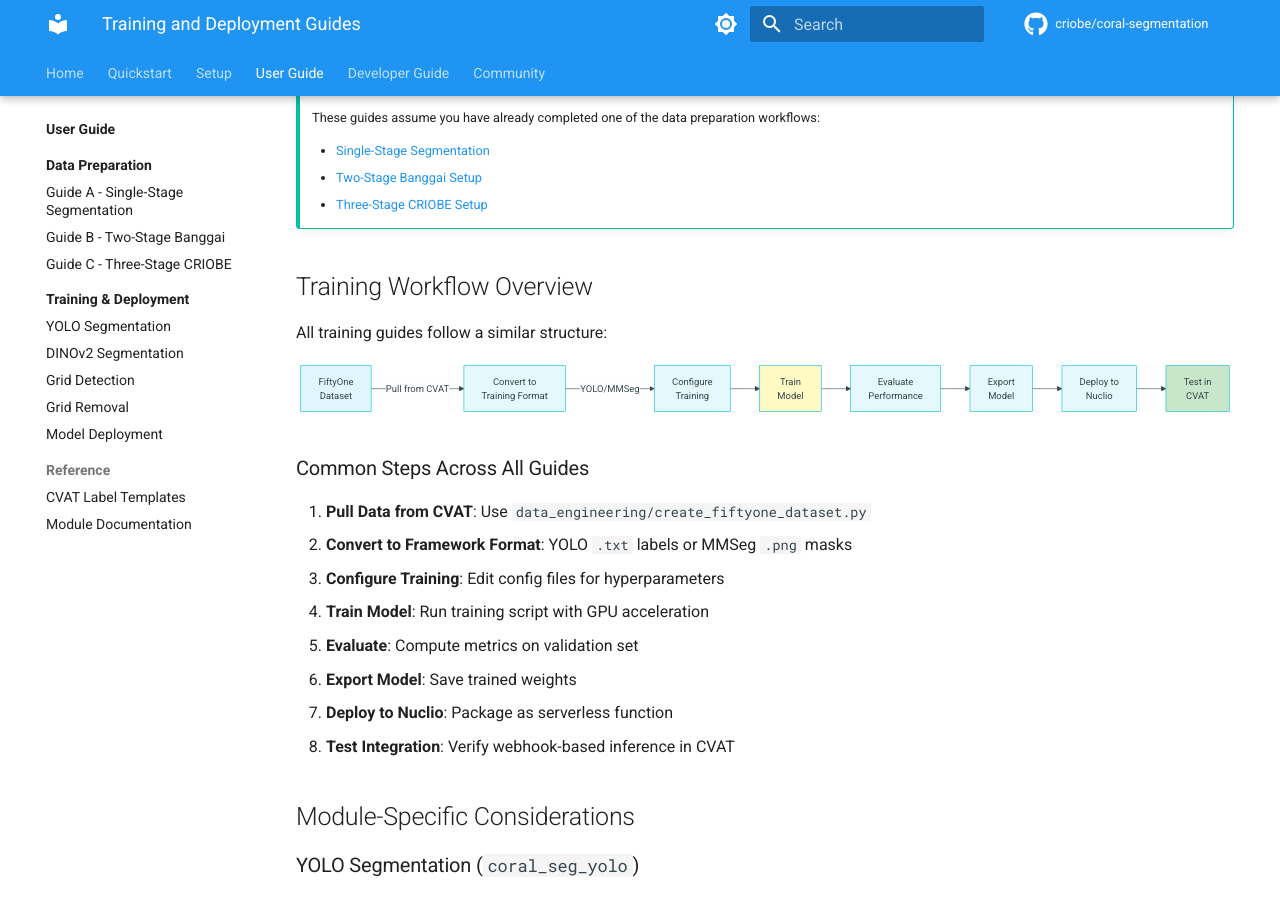
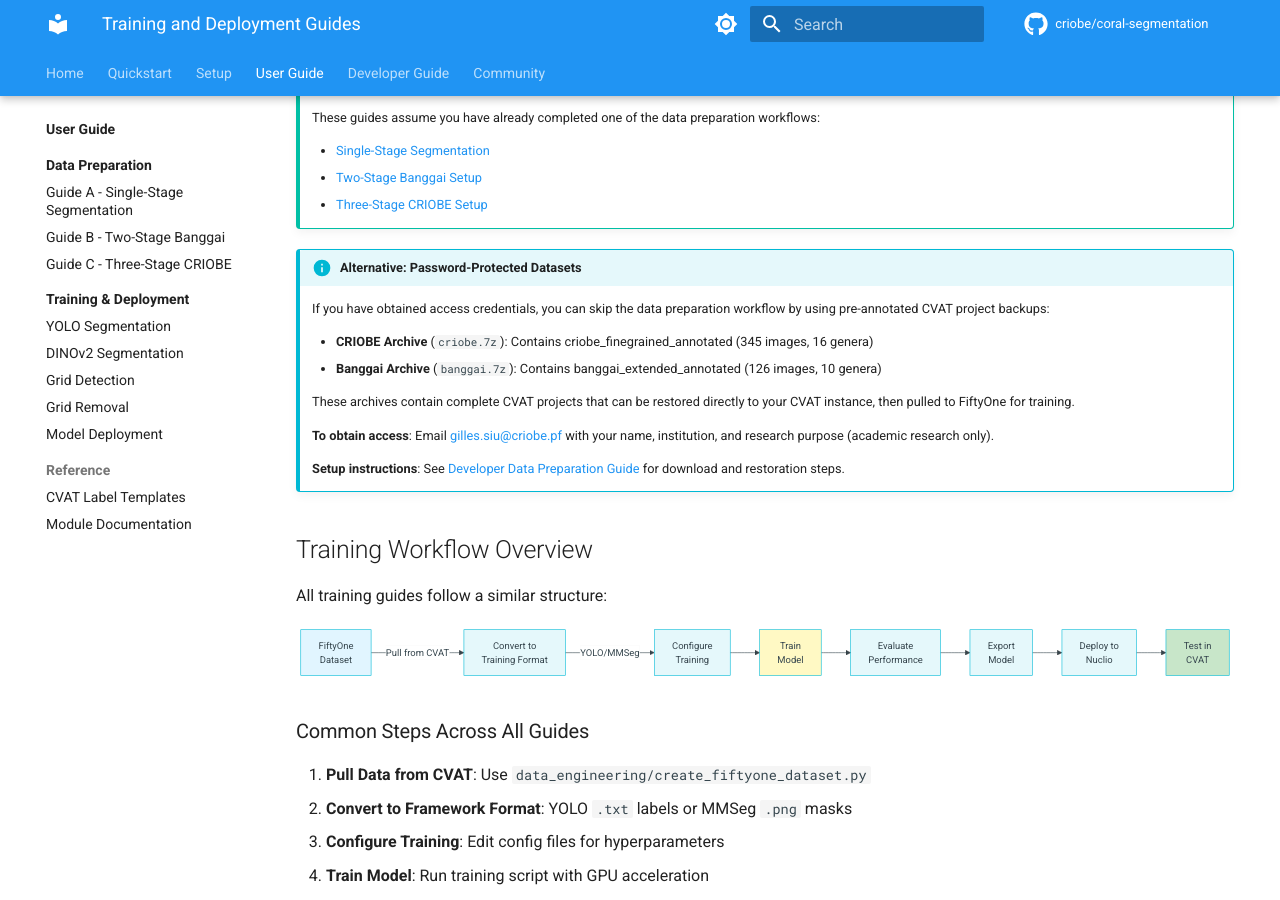
Before and after one commit to Criobe/documentation, an MkDocs documentation site: the page built from docs/user-guide/training-and-deployment/index.md, in a window 1280 px wide and 900 px high, scrolled down 1920 px. Built offline with MkDocs 1.6.1 and Material for MkDocs 9.7.7, drawn with Linux system fonts in a browser that asks for light colours; comment, search, counter and statistics services are not loaded; the version menu is left out.

Commit message:
Add reference to already annotated data

```diff
--- a/docs/user-guide/training-and-deployment/index.md
+++ b/docs/user-guide/training-and-deployment/index.md
@@ -97,6 +97,18 @@ Before starting any training guide, ensure you have:
     - [Single-Stage Segmentation](../data-preparation/1-single-stage-segmentation.md)
     - [Two-Stage Banggai Setup](../data-preparation/2-two-stage-banggai.md)
     - [Three-Stage CRIOBE Setup](../data-preparation/3-three-stage-criobe.md)
+
+!!! info "Alternative: Password-Protected Datasets"
+    If you have obtained access credentials, you can skip the data preparation workflow by using pre-annotated CVAT project backups:
+
+    - **CRIOBE Archive** (`criobe.7z`): Contains criobe_finegrained_annotated (345 images, 16 genera)
+    - **Banggai Archive** (`banggai.7z`): Contains banggai_extended_annotated (126 images, 10 genera)
+
+    These archives contain complete CVAT projects that can be restored directly to your CVAT instance, then pulled to FiftyOne for training.
+
+    **To obtain access**: Email gilles.siu@criobe.pf with your name, institution, and research purpose (academic research only).
+
+    **Setup instructions**: See [Developer Data Preparation Guide](../../setup/installation/for-developers/3-data-preparation.md#step-2-access-ml-datasets-from-cvat-backups) for download and restoration steps.
 
 ## Training Workflow Overview
 
```
Also changed, not shown: docs/user-guide/training-and-deployment/grid-detection.md (+12 -0 lines), docs/user-guide/training-and-deployment/mmseg-segmentation.md (+12 -0 lines), docs/user-guide/training-and-deployment/yolo-segmentation.md (+12 -0 lines).
